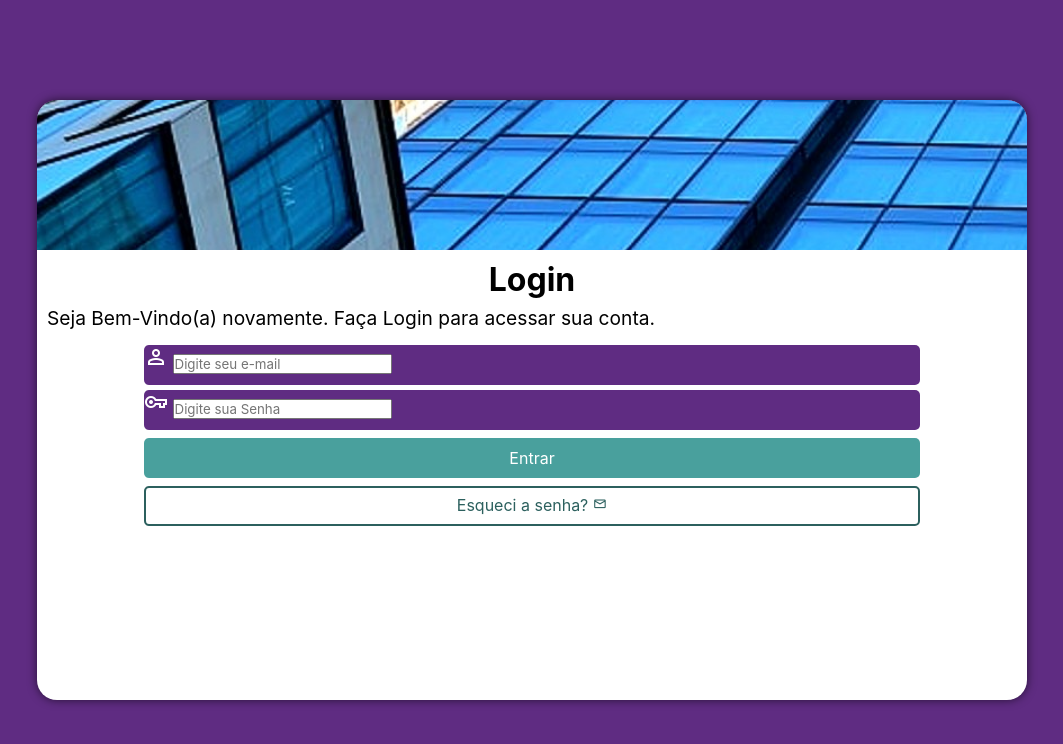
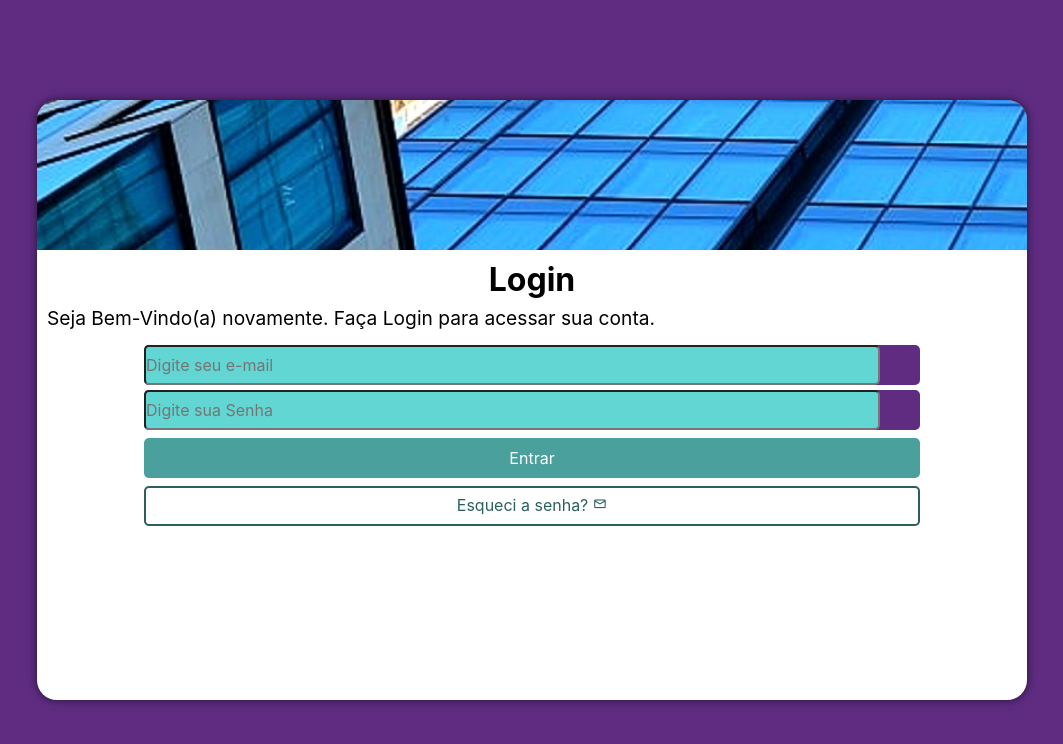
Before and after one commit to felipekauan1/projeto-login, a plain HTML site: page index.html in a window 1280 px wide. Shown: the whole page, without its empty margins (108-1171 px from the left). Drawn offline with nearby package versions, Linux system fonts and the light colour scheme.

Commit message:
Atualizei o projeto

```diff
--- a/estilos/style.css
+++ b/estilos/style.css
@@ -76,6 +76,24 @@ form>div.campo {
 
 form>div.campo>span {
     color: #fff;
+    font-size: 2em;
+    width: 40px;
+    padding: 5px;
+}
+
+form>div.campo>input {
+    background-color: #62d6d3;
+    font-size: 1em;
+    height: 99%;
+    width: calc(100% - 40px);
+
+    border-radius: 5px;
+
+    transform: translateY(-42px);
+}
+
+form>div.campo>input:focus-within {
+    background-color: #fff;
 }
 
 form>div.campo>label {
```
